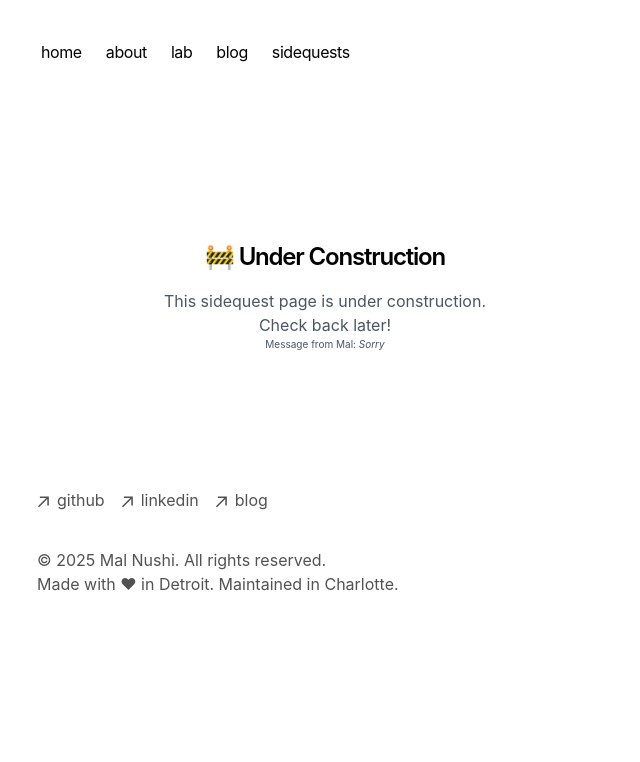
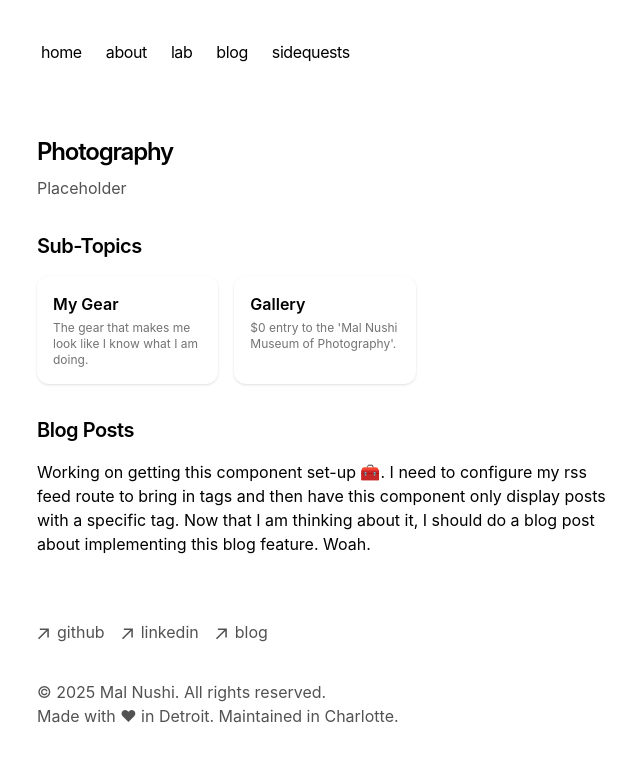
Before and after one commit to mal-nushi-dev/ergotheke, a Next.js app: page /sidequests/photography in a window 1280 px wide. Shown: the top 762 px of the page, without its empty margins (315-955 px from the left). Built offline with nearby package versions, Linux system fonts and the light colour scheme.

Commit message:
Add photography subpages and gear details with metadata

```diff
--- /dev/null
+++ b/app/sidequests/photography/page.tsx
@@ -0,0 +1,47 @@
+import Link from 'next/link';
+import BlogPosts from 'app/components/posts';
+
+// Define your skating subpages
+const photographySubpages = [
+  { name: 'My Gear', slug: 'photography_gear', description: 'The gear that makes me look like I know what I am doing.' },
+  { name: 'Gallery', slug: 'photography_gallery', description: '$0 entry to the \'Mal Nushi Museum of Photography\'.' },
+];
+
+export const metadata = {
+  title: 'Photography',
+  description: 'Placeholder',
+};
+
+export default function SkatingPage() {
+  return (
+    <section>
+      <h1 className="mb-2 text-2xl font-semibold tracking-tighter">{metadata.title}</h1>
+      <p className="mb-8 text-neutral-600 dark:text-neutral-400">{metadata.description}</p>
+      <h2 className="mb-4 text-xl font-semibold tracking-tight">Sub-Topics</h2>
+      <ul className="grid grid-cols-1 sm:grid-cols-2 md:grid-cols-3 gap-4 mb-8">
+        {photographySubpages.map((subpage) => (
+          <li key={subpage.slug}>
+            <Link href={`/sidequests/photography/${subpage.slug}`}>
+              <div className="bg-white dark:bg-slate-800 rounded-xl shadow p-4 hover:bg-blue-50 dark:hover:bg-gray-700 transition cursor-pointer h-full flex flex-col">
+                <h3 className="text-md font-semibold mb-1">{subpage.name}</h3>
+                <p className="text-xs text-neutral-500 dark:text-neutral-300 flex-grow">{subpage.description}</p>
+              </div>
+            </Link>
+          </li>
+        ))}
+      </ul>
+
+      {/* You can keep or modify the BlogPosts component if it's relevant here */}
+      <div className="my-8">
+        <h2 className="mb-4 text-xl font-semibold tracking-tight">Blog Posts</h2>
+        <p className="mb-4">
+          Working on getting this component set-up 🧰.
+          I need to configure my rss feed route to bring in tags and then have
+          this component only display posts with a specific tag. Now that I am thinking about it,
+          I should do a blog post about implementing this blog feature. Woah.
+        </p>
+        {/* <BlogPosts /> */}
+      </div>
+    </section>
+  );
+}
--- /dev/null
+++ b/app/sidequests/photography/photography_gear/page.tsx
@@ -0,0 +1,32 @@
+import Link from 'next/link';
+
+const photographyGearSubpages = [
+  { name: 'Sony DSLR-A300', slug: 'sony_dslr_a300', description: 'An entry-level DSLR with live view and fast autofocus.' },
+  { name: 'Minolta X-370', slug: 'minolta_x_370', description: 'A classic Japanese 35mm film SLR.' },
+];
+
+export const metadata = {
+  title: 'My Photography Gear',
+  description: 'Details about my photography setup and accessories.',
+};
+
+export default function GearPage() {
+  return (
+    <section>
+      <h1 className="mb-2 text-2xl font-semibold tracking-tighter">{metadata.title}</h1>
+      <p className="mb-8 text-neutral-600 dark:text-neutral-400">{metadata.description}</p>
+      <ul className="grid grid-cols-1 sm:grid-cols-2 md:grid-cols-3 gap-4 mb-8">
+        {photographyGearSubpages.map((subpage) => (
+          <li key={subpage.slug}>
+            <Link href={`/sidequests/skating/skate_gear/${subpage.slug}`}>
+              <div className="bg-white dark:bg-slate-800 rounded-xl shadow p-4 hover:bg-blue-50 dark:hover:bg-gray-700 transition cursor-pointer h-full flex flex-col">
+                <h3 className="text-md font-semibold mb-1">{subpage.name}</h3>
+                <p className="text-xs text-neutral-500 dark:text-neutral-300 flex-grow">{subpage.description}</p>
+              </div>
+            </Link>
+          </li>
+        ))}
+      </ul>
+    </section>
+  );
+}
```
